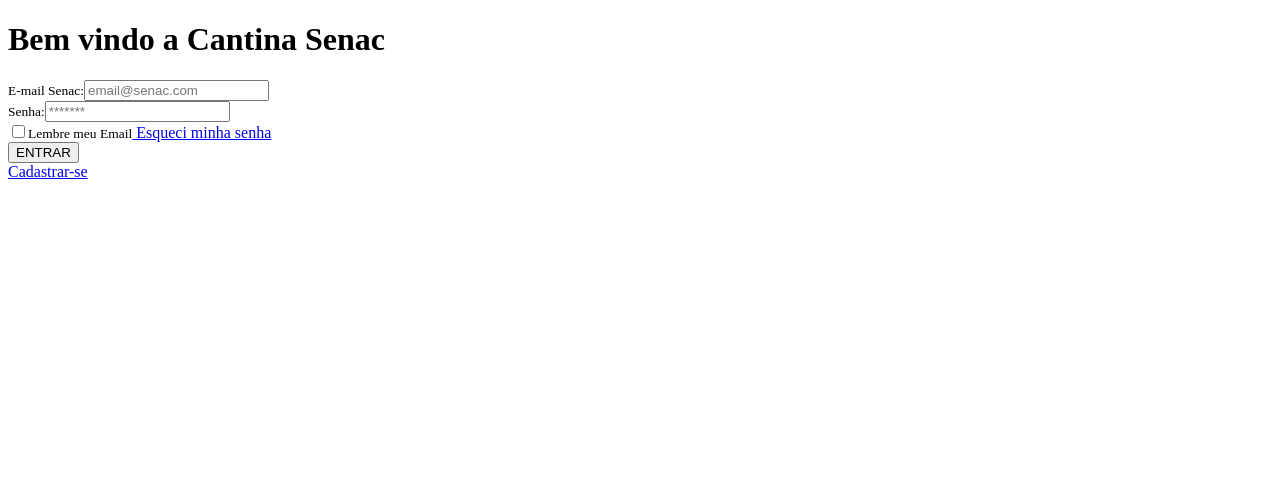
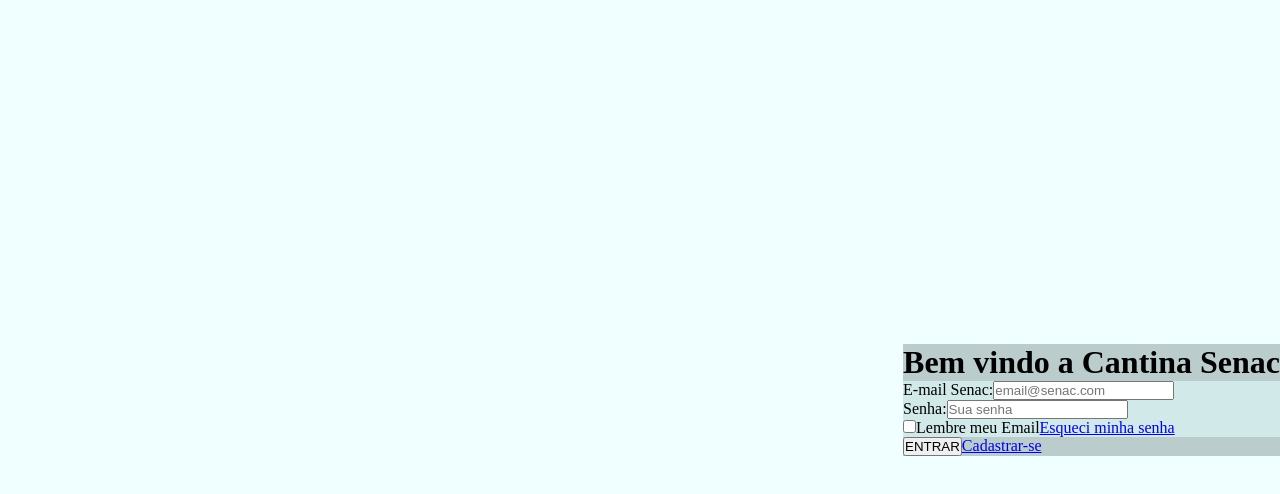
Before and after one commit to prof-lucas-senac/cantina-senac-2025-front, an Angular app: page / in a window 1280 px wide. Shown: the top 494 px of the page. Built offline with nearby package versions, Linux system fonts and the light colour scheme.

Commit message:
Estilização da pagina de login

```diff
--- a/src/app/components/login/login.component.css
+++ b/src/app/components/login/login.component.css
@@ -1,8 +1,22 @@
-form
+.principal
 {
-
+    display: flex;
+    background-color: azure;
+    height: 100vh;
+    width: 100%;
+    align-items: center;
+    justify-content: flex-end;
 }
-label
+.div-formulario
 {
-    font-size: 13.5px;
+    background-color: rgba(173, 190, 190, 0.774);
 }
+.div-input
+{
+    background-color:rgba(223, 250, 250, 0.637);
+}
+.div-formulario-inferior
+{
+    display: flex;
+    background-color:rgba(223, 250, 250, 0.637);
+}
--- a/src/app/components/login/login.component.html
+++ b/src/app/components/login/login.component.html
@@ -1,15 +1,24 @@
+<div class="principal">
+    <div class="div-formulario">
         <h1>Bem vindo a Cantina Senac</h1>
         <form>
+            <div class="div-input">
                 <label for="email">E-mail Senac:</label>
                 <input type="email" id="email" placeholder="email@senac.com">
-    <br>
+            </div>
+            <div class="div-input">
                 <label for="senha">Senha:</label>
-    <input type="password" id="senha" placeholder="*******">
+                <input type="password" id="senha" placeholder="Sua senha">
+            </div>
         </form>
+        <div class="div-formulario-inferior">
+            <div>
                 <input type="checkbox" id="lembrarEmail">
                 <label for="lembrarEmail">Lembre meu Email</label>
+            </div>
             <a href="https://campo-minado.com/" id="linkLembrarEmail"> Esqueci minha senha</a>
-<br>
+        </div>
         <button type="button" id="entrar">ENTRAR</button>
-<br>
         <a href="#" id="linkCadastro">Cadastrar-se</a>
+    </div>
+</div>
--- a/src/styles.css
+++ b/src/styles.css
@@ -1,5 +1,6 @@
 /* You can add global styles to this file, and also import other style files */
-body
+*
 {
-    font-family: 'Times New Roman', Times, serif;
+    margin: 0;
+    padding: 0;
 }
```
Lines whose indentation alone changed are shown as unchanged.
